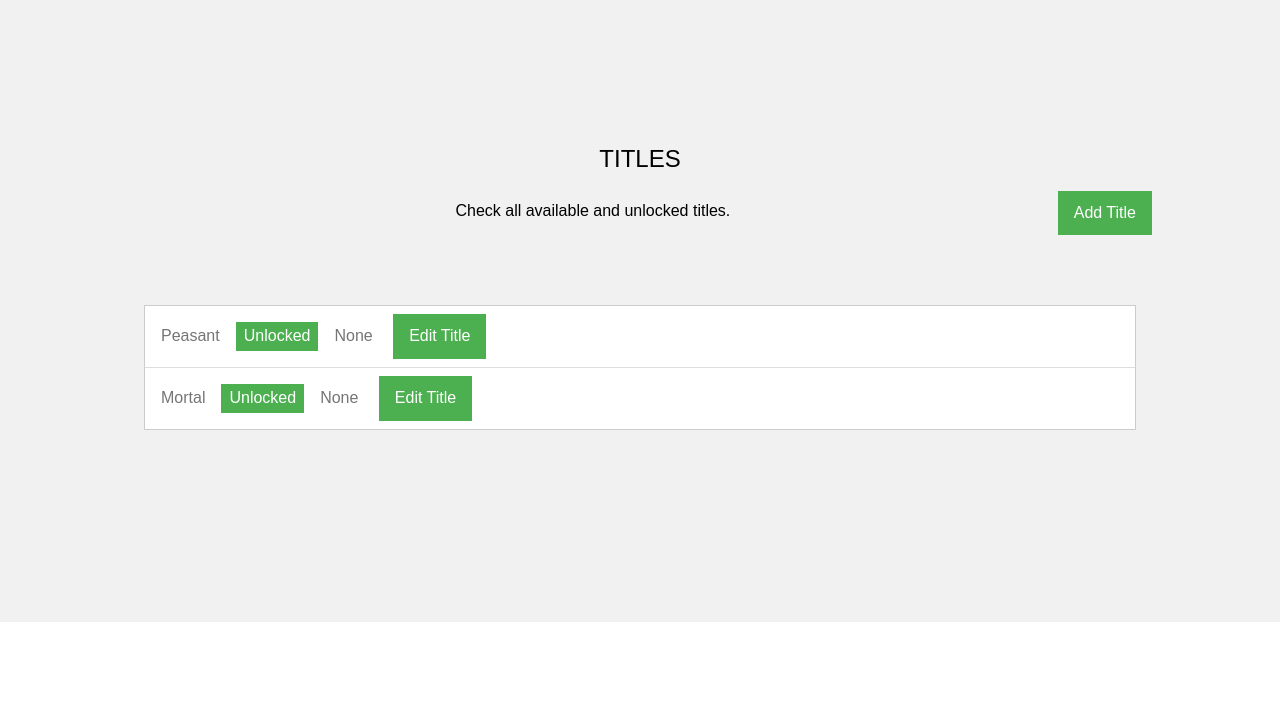
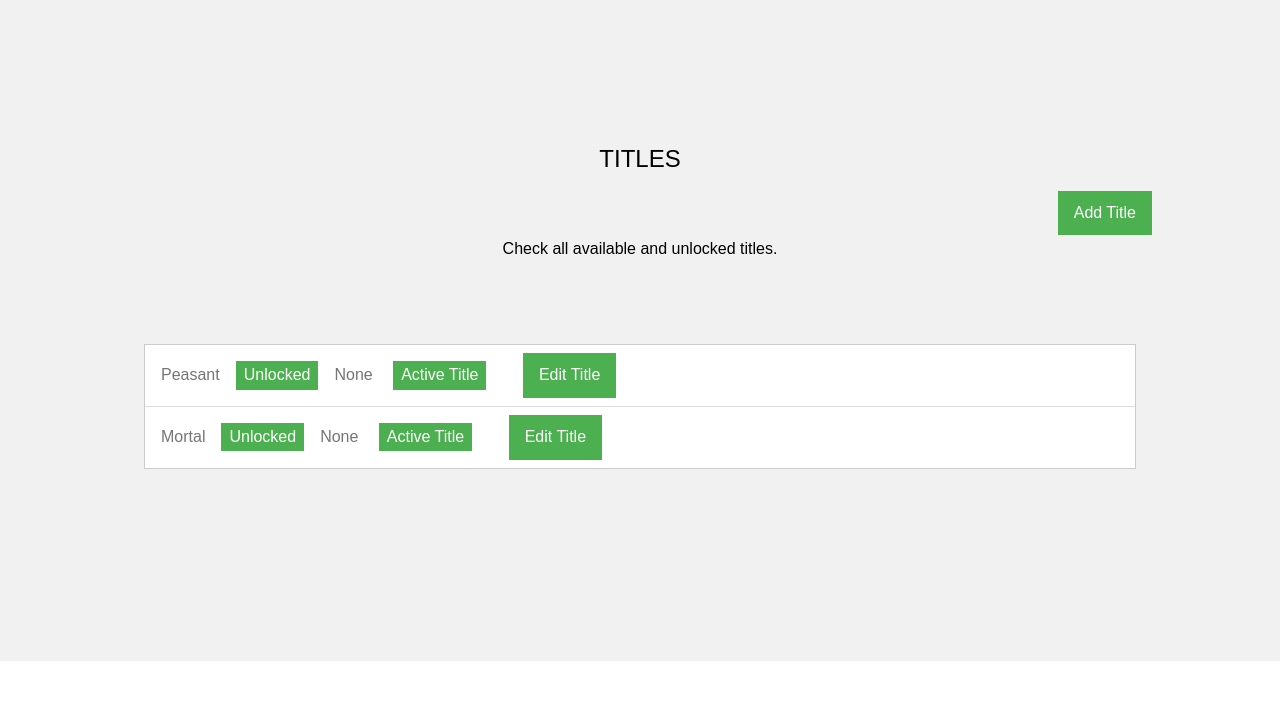
Before and after one commit to pedroagria/DIAM_projecto, a Django app: page /boardgamecafe/titles in a window 1280 px wide. Shown: the part 180-888 px from the top of the page. Run offline with Django 4.2, Linux system fonts and the light colour scheme; data comes from the database, SQL or seed files in the repository; both versions use the stored data as it was after the commit.

Commit message:
Titulos a funcionar (só falta integração com users)

```diff
--- a/boardgamecafe/static/boardgamecafe/css/style.css
+++ b/boardgamecafe/static/boardgamecafe/css/style.css
@@ -359,10 +359,6 @@ input[type="file"] {
   margin: 0 auto!important;
 }
 
-.left-align{
-  text-align:left;
-}
-
 .test-border{
   border: 2px solid #0fa942;
 }
--- a/boardgamecafe/templates/boardgamecafe/managegame.html
+++ b/boardgamecafe/templates/boardgamecafe/managegame.html
@@ -91,7 +91,7 @@
         <div class="form_crude_item">
             <label for="description" class="form_crude_label">Description</label>
             <textarea maxlength="10000" class="form_crude_input form_crude_input--big" name="description" id="description" placeholder="Enter a description for the board game. (Max. 10000 chars)" required
-            >{% if boardgame %}"{{ boardgame.description }}{% endif %}</textarea>
+            >{% if boardgame %}{{ boardgame.description }}{% endif %}</textarea>
         </div>
         <div class="form_crude_item">
             <label for="link" class="form_crude_label">Link</label>
--- a/boardgamecafe/templates/boardgamecafe/managetitle.html
+++ b/boardgamecafe/templates/boardgamecafe/managetitle.html
@@ -34,7 +34,7 @@
         <div class="form_crude_item">
             <label for="unlock_conditions" class="form_crude_label">Description</label>
             <textarea maxlength="10000" class="form_crude_input form_crude_input--big" name="unlock_conditions" id="unlock_conditions" placeholder="Enter the unlock conditions for the title or 'None' if it should be automatically unlocked. (Max. 10000 chars)" required
-            >{% if boardgame %}"{{ boardgame.description }}{% endif %}</textarea>
+            >{% if title %}{{ title.unlock_conditions }}{% endif %}</textarea>
         </div>
         <div class="form_crude_item form_crude_item_checkbox">
             <label for="log_is_active" class="form_crude_label">The title is active for public use</label>
@@ -47,7 +47,7 @@
         </div>
         <div class="form_crude_item">
             <button class="form_crude_btn w3-button" type="submit">
-        {% if boardgame %}
+        {% if title %}
             Edit Title
         {% else %}
             Add Title
--- a/boardgamecafe/templates/boardgamecafe/titles.html
+++ b/boardgamecafe/templates/boardgamecafe/titles.html
@@ -9,18 +9,21 @@
 {#    <p> Check all available and unlocked titles.</p>#}
 
     <a class="w3-green w3-button w3-center w3-right" href="{%  url 'boardgamecafe:addtitle' %}">Add Title</a>
-
+    <br>
     {% if titles %}
     <p> Check all available and unlocked titles.</p>
 
     <div class="w3-container w3-content w3-padding-64 w3-center" >
         <ul class="w3-ul w3-border w3-white w3-text-grey">
             {%  for title in titles %}
-            <li class="w3-padding">
-                <div class="left-align">
-                    {{  title.designation }}<span class="w3-tag w3-green w3-margin-left w3-margin-right">Unlocked</span>{{  title.unlock_conditions }}
-                    <a class="w3-green w3-button w3-right-align w3-margin-left" href="{%  url 'boardgamecafe:edittitle' 1 %}">Edit Title</a>
-                </div>
+            <li class="w3-padding w3-left-align">
+                {{  title.designation }}<span class="w3-tag w3-green w3-margin-left w3-margin-right">Unlocked</span>{{  title.unlock_conditions }}
+                {% if title.log_is_active %}
+                    <span class="w3-tag w3-green w3-margin-left w3-margin-right">Active Title</span>
+                {% else %}
+                    <span class="w3-tag w3-red w3-margin-left w3-margin-right">Inactive Title</span>
+                {% endif %}
+                <a class="w3-green w3-button w3-right-align w3-margin-left w3-margin-right" href="{%  url 'boardgamecafe:edittitle' title.id %}">Edit Title</a>
             </li>
             {% endfor %}
         </ul>
--- a/boardgamecafe/views.py
+++ b/boardgamecafe/views.py
@@ -211,9 +211,10 @@ def edittitle(request, title_id):
         title.log_date_last_update = timezone.now()
         title.save()
         if unlock_conditions != previous_unlock_conditions and unlock_conditions == "None":
-            people = Person.objects.all()
-            for person in people:
-                person.unlocked_titles.add(title) #julgo não ser preciso fazer save quando se faz add, mas algo a testar
+            all_people = Person.objects.all()
+            for person in all_people:
+                if not title.people.filter(pk=person.id).exists():
+                    person.unlocked_titles.add(title) #julgo não ser preciso fazer save quando se faz add, mas algo a testar;
         return HttpResponseRedirect(reverse('boardgamecafe:titles'))
     return render(request, 'boardgamecafe/managetitle.html',
                   {'title_id': title_id, 'error_message': "Error editing title. Be sure that all fields are filled correctly."})
```
Also changed, not shown: db.sqlite3.
